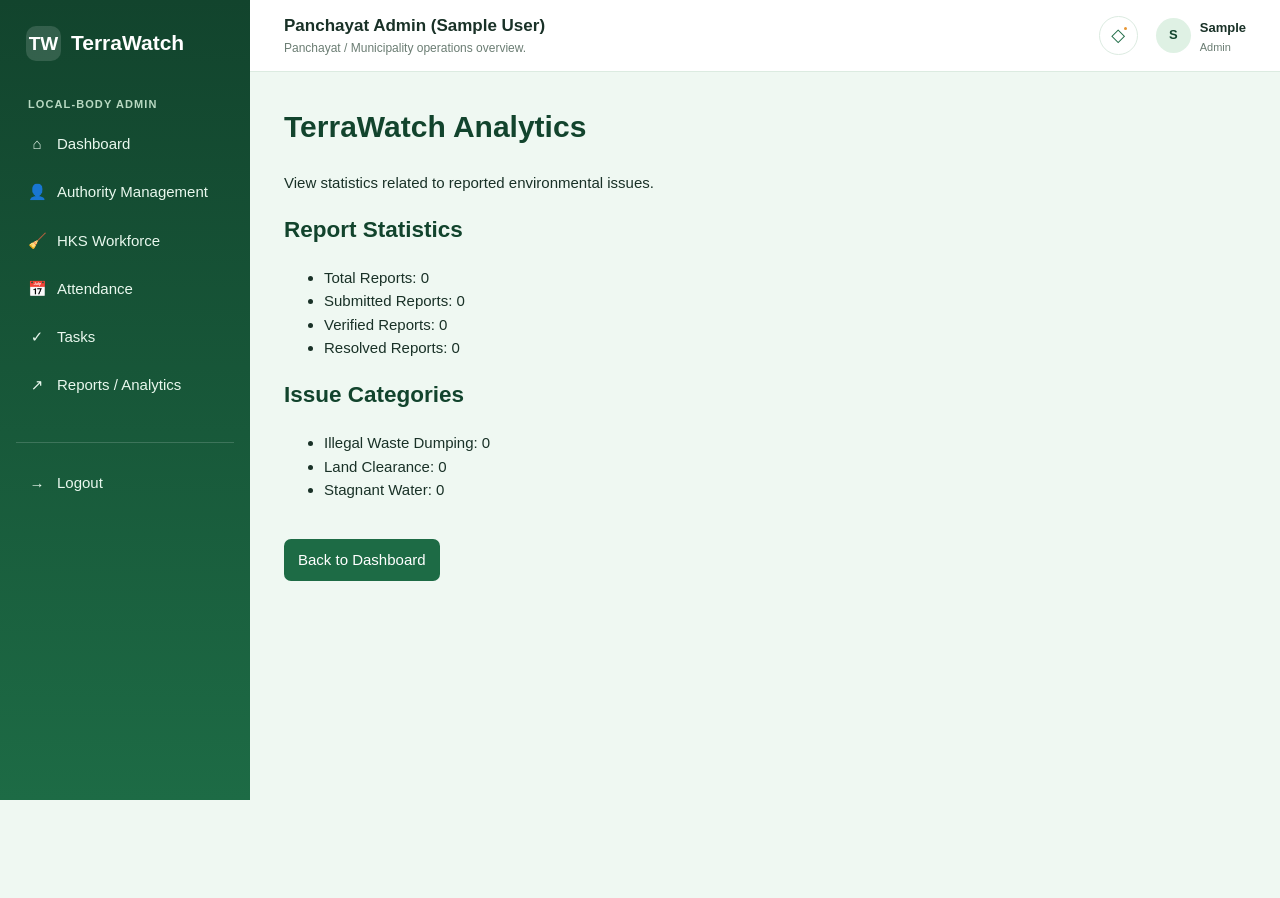
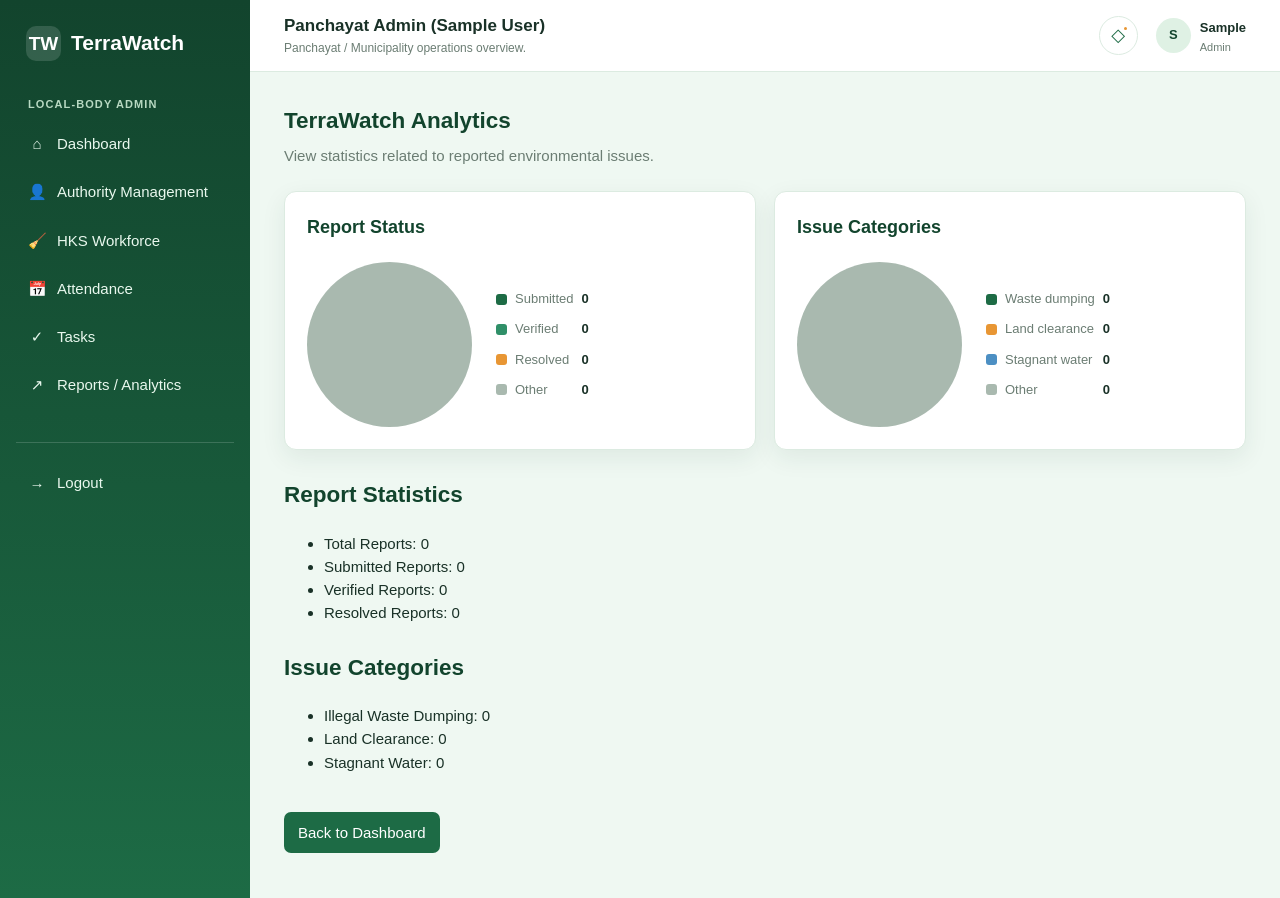
Before and after one commit to revathi-r-123/TerraWatch, a Django app: page /authority/analytics/ in a window 1280 px wide. Before the commit the page ends 800 px from the top, so only its background shows below. Run offline with Django 5.2, Linux system fonts and the light colour scheme; the visitor is signed in with stand-in values (Sample User, id 1); data that the repository does not hold is empty.

Commit message:
Updation in templates and views.py

```diff
--- a/templates/analytics.html
+++ b/templates/analytics.html
@@ -2,11 +2,54 @@
 
 {% block content %}
 
-<h1>TerraWatch Analytics</h1>
+<style>
+    .analytics-header { margin-bottom: 24px; }
+    .analytics-header h1 { margin-bottom: 5px; }
+    .analytics-header p { margin: 0; color: var(--muted); }
+    .chart-grid { display: grid; grid-template-columns: repeat(2, minmax(0, 1fr)); gap: 18px; margin: 0 0 28px; }
+    .chart-card { padding: 22px; border: 1px solid var(--line); border-radius: 12px; background: var(--paper); box-shadow: var(--shadow); }
+    .chart-card h2 { margin: 0 0 20px; font-size: 18px; }
+    .chart-content { display: flex; align-items: center; gap: 24px; }
+    .pie-chart { flex: 0 0 165px; width: 165px; height: 165px; border-radius: 50%; background: conic-gradient(var(--chart-slice-1) 0 var(--chart-stop-1), var(--chart-slice-2) var(--chart-stop-1) var(--chart-stop-2), var(--chart-slice-3) var(--chart-stop-2) var(--chart-stop-3), var(--chart-slice-4) var(--chart-stop-3) 100%); }
+    .chart-legend { display: grid; gap: 10px; margin: 0; padding: 0; list-style: none; }
+    .chart-legend li { display: flex; align-items: center; gap: 8px; color: var(--muted); font-size: 13px; }
+    .legend-swatch { width: 11px; height: 11px; border-radius: 3px; }
+    .legend-value { margin-left: auto; color: var(--ink); font-weight: 700; }
+    .analytics-section { margin-top: 26px; }
+    @media (max-width: 850px) { .chart-grid { grid-template-columns: 1fr; } }
+    @media (max-width: 520px) { .chart-content { align-items: flex-start; flex-direction: column; } }
+</style>
 
-<p>View statistics related to reported environmental issues.</p>
+<section class="analytics-header"><h1>TerraWatch Analytics</h1><p>View statistics related to reported environmental issues.</p></section>
 
-<h2>Report Statistics</h2>
+<section class="chart-grid" aria-label="Analytics charts">
+    <article class="chart-card">
+        <h2>Report Status</h2>
+        <div class="chart-content">
+            <div class="pie-chart" role="img" aria-label="Report status distribution" style="--chart-slice-1:#1d6b45; --chart-slice-2:#2f8f68; --chart-slice-3:#e89634; --chart-slice-4:#a9b9af; --chart-stop-1:{{ status_stop_1 }}%; --chart-stop-2:{{ status_stop_2 }}%; --chart-stop-3:{{ status_stop_3 }}%;"></div>
+            <ul class="chart-legend">
+                <li><span class="legend-swatch" style="background:#1d6b45"></span>Submitted <span class="legend-value">{{ submitted_reports }}</span></li>
+                <li><span class="legend-swatch" style="background:#2f8f68"></span>Verified <span class="legend-value">{{ verified_reports }}</span></li>
+                <li><span class="legend-swatch" style="background:#e89634"></span>Resolved <span class="legend-value">{{ resolved_reports }}</span></li>
+                <li><span class="legend-swatch" style="background:#a9b9af"></span>Other <span class="legend-value">{{ other_status_reports }}</span></li>
+            </ul>
+        </div>
+    </article>
+    <article class="chart-card">
+        <h2>Issue Categories</h2>
+        <div class="chart-content">
+            <div class="pie-chart" role="img" aria-label="Issue category distribution" style="--chart-slice-1:#1d6b45; --chart-slice-2:#e89634; --chart-slice-3:#4c8fc3; --chart-slice-4:#a9b9af; --chart-stop-1:{{ issue_stop_1 }}%; --chart-stop-2:{{ issue_stop_2 }}%; --chart-stop-3:{{ issue_stop_3 }}%;"></div>
+            <ul class="chart-legend">
+                <li><span class="legend-swatch" style="background:#1d6b45"></span>Waste dumping <span class="legend-value">{{ waste_reports }}</span></li>
+                <li><span class="legend-swatch" style="background:#e89634"></span>Land clearance <span class="legend-value">{{ land_reports }}</span></li>
+                <li><span class="legend-swatch" style="background:#4c8fc3"></span>Stagnant water <span class="legend-value">{{ water_reports }}</span></li>
+                <li><span class="legend-swatch" style="background:#a9b9af"></span>Other <span class="legend-value">{{ other_issue_reports }}</span></li>
+            </ul>
+        </div>
+    </article>
+</section>
+
+<section class="analytics-section"><h2>Report Statistics</h2>
 
 <ul>
     <li>Total Reports: {{ total_reports }}</li>
@@ -14,14 +57,16 @@
     <li>Verified Reports: {{ verified_reports }}</li>
     <li>Resolved Reports: {{ resolved_reports }}</li>
 </ul>
+</section>
 
-<h2>Issue Categories</h2>
+<section class="analytics-section"><h2>Issue Categories</h2>
 
 <ul>
     <li>Illegal Waste Dumping: {{ waste_reports }}</li>
     <li>Land Clearance: {{ land_reports }}</li>
     <li>Stagnant Water: {{ water_reports }}</li>
 </ul>
+</section>
 
 <br>
 
--- a/watch/views.py
+++ b/watch/views.py
@@ -925,6 +925,33 @@
         issue_type='Stagnant Water'
     ).count()
 
+    other_status_reports = max(
+        total_reports - submitted_reports - verified_reports - resolved_reports,
+        0
+    )
+    other_issue_reports = max(
+        total_reports - waste_reports - land_reports - water_reports,
+        0
+    )
+
+    def chart_percent(value):
+        if not total_reports:
+            return 0
+        return round(value * 100 / total_reports, 2)
+
+    status_stop_1 = chart_percent(submitted_reports)
+    status_stop_2 = chart_percent(
+        submitted_reports + verified_reports
+    )
+    status_stop_3 = chart_percent(
+        submitted_reports + verified_reports + resolved_reports
+    )
+    issue_stop_1 = chart_percent(waste_reports)
+    issue_stop_2 = chart_percent(waste_reports + land_reports)
+    issue_stop_3 = chart_percent(
+        waste_reports + land_reports + water_reports
+    )
+
     return render(
         request,
         'analytics.html',
@@ -935,7 +962,15 @@
             'resolved_reports': resolved_reports,
             'waste_reports': waste_reports,
             'land_reports': land_reports,
-            'water_reports': water_reports
+            'water_reports': water_reports,
+            'other_status_reports': other_status_reports,
+            'other_issue_reports': other_issue_reports,
+            'status_stop_1': status_stop_1,
+            'status_stop_2': status_stop_2,
+            'status_stop_3': status_stop_3,
+            'issue_stop_1': issue_stop_1,
+            'issue_stop_2': issue_stop_2,
+            'issue_stop_3': issue_stop_3
         }
     )
 
```
